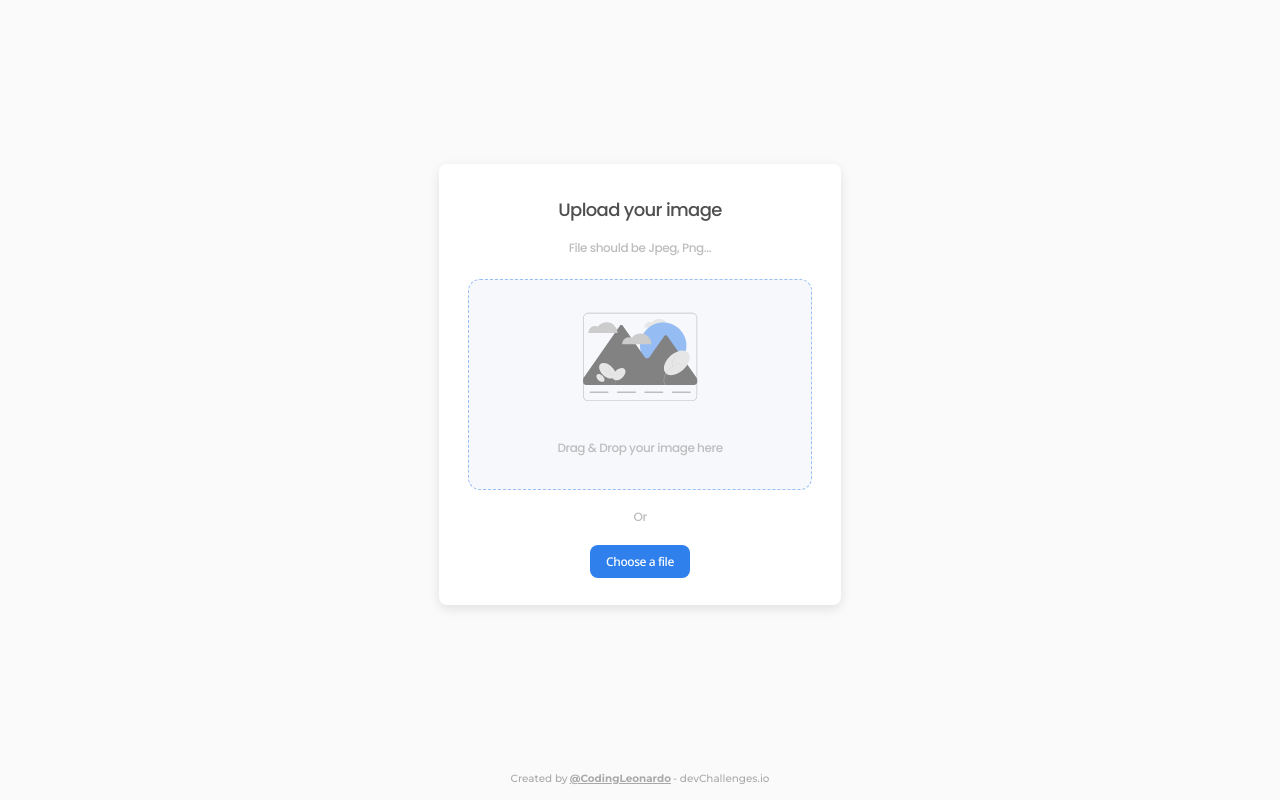
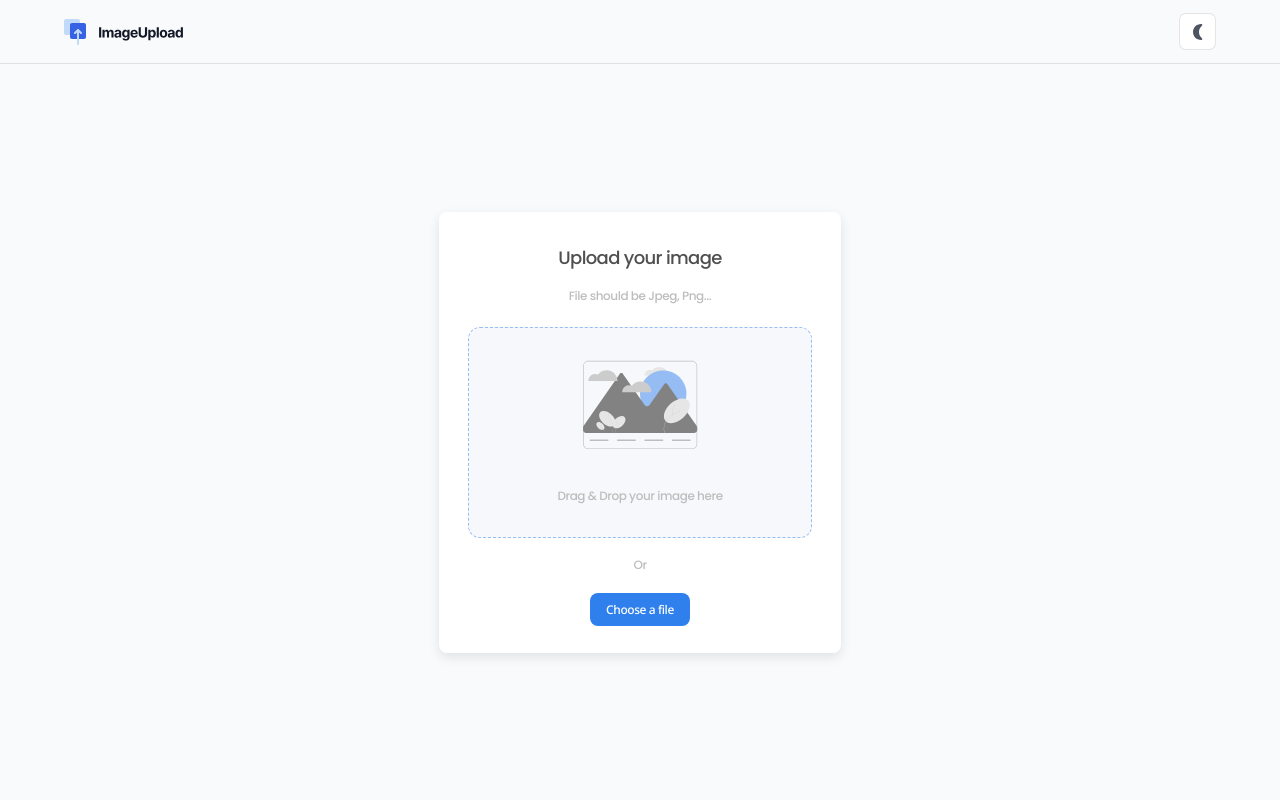
Before and after one commit to CodingLeonardo/image-uploader-challenge, a React (Vite) app in the folder client/: page / in a window 1280 px wide. Built offline with nearby package versions, Linux system fonts and the light colour scheme.

Commit message:
Refactor CSS styles and add Header component

```diff
--- a/client/src/App.css
+++ b/client/src/App.css
@@ -1,26 +1,13 @@
-.App-imageuploader__section,
-.App-footer {
+#app {
+  display: grid;
+  grid-template-rows: 4em 1fr;
+  height: 100vh;
+}
+
+main {
   display: flex;
   justify-content: center;
   align-items: center;
+  height: 100%;
+  background-color: #f9fafc;
 }
-
-.App-imageuploader__section {
-  width: 100%;
-  height: calc(100vh - 2em);
-}
-
-.App-footer {
-  height: 2em;
-  font-weight: 500;
-  font-size: 0.65em;
-  color: #a9a9a9;
-}
-
-.App-footer a {
-  color: #a9a9a9;
-  text-decoration: none;
-  font-weight: 700;
-  text-decoration-line: underline;
-  margin: 0 0.2em;
-}
--- a/client/src/App.tsx
+++ b/client/src/App.tsx
@@ -1,17 +1,16 @@
-import ImageUploader from "./components/ImageUploader"
-import "./App.css"
+import ImageUploader from "./components/ImageUploader";
+import "./App.css";
+import Header from "./components/Header";
 
 const App = () => {
   return (
     <>
+      <Header />
       <main>
-        <section className="App-imageuploader__section">
-          <ImageUploader />
-        </section>
+        <ImageUploader />
       </main>
-      <footer className="App-footer">Created by <a href="#">@CodingLeonardo</a> - devChallenges.io</footer>
     </>
-  )
-}
+  );
+};
 
-export default App
+export default App;
--- /dev/null
+++ b/client/src/components/Header.tsx
@@ -0,0 +1,21 @@
+import Logo from "../assets/logo.svg";
+import Moon from "../assets/Moon_fill.svg";
+
+import "../styles/Header.css";
+
+const Header = () => {
+  return (
+    <header className="Header">
+      <div className="container">
+        <figure className="Header-logo">
+          <img src={Logo} alt="Logo" />
+        </figure>
+        <button className="Header-button">
+          <img src={Moon} alt="Moon" />
+        </button>
+      </div>
+    </header>
+  );
+};
+
+export default Header;
--- a/client/src/index.css
+++ b/client/src/index.css
@@ -2,6 +2,10 @@
   margin: 0;
   padding: 0;
   box-sizing: border-box;
+}
+
+:root {
+  --light-primary: #f9fafc;
 }
 
 body {
@@ -12,3 +16,13 @@ body {
 footer {
   font-family: "Montserrat", sans-serif;
 }
+
+.container {
+  width: 90%;
+  margin: 0 auto;
+  display: inherit;
+  justify-content: inherit;
+  align-items: inherit;
+  height: inherit;
+  flex-wrap: inherit;
+}
--- /dev/null
+++ b/client/src/styles/Header.css
@@ -0,0 +1,20 @@
+.Header {
+  display: flex;
+  justify-content: space-between;
+  align-items: center;
+  padding: 1em 0;
+  border-bottom: 1px solid rgb(0 0 0 / 10%);
+  background-color: var(--light-primary);
+}
+
+.Header-logo {
+  display: flex;
+}
+
+.Header-button {
+  display: flex;
+  border: 1px solid rgb(0 0 0 / 10%);
+  border-radius: 0.5em;
+  background-color: white;
+  padding: 0.4em;
+}
```
